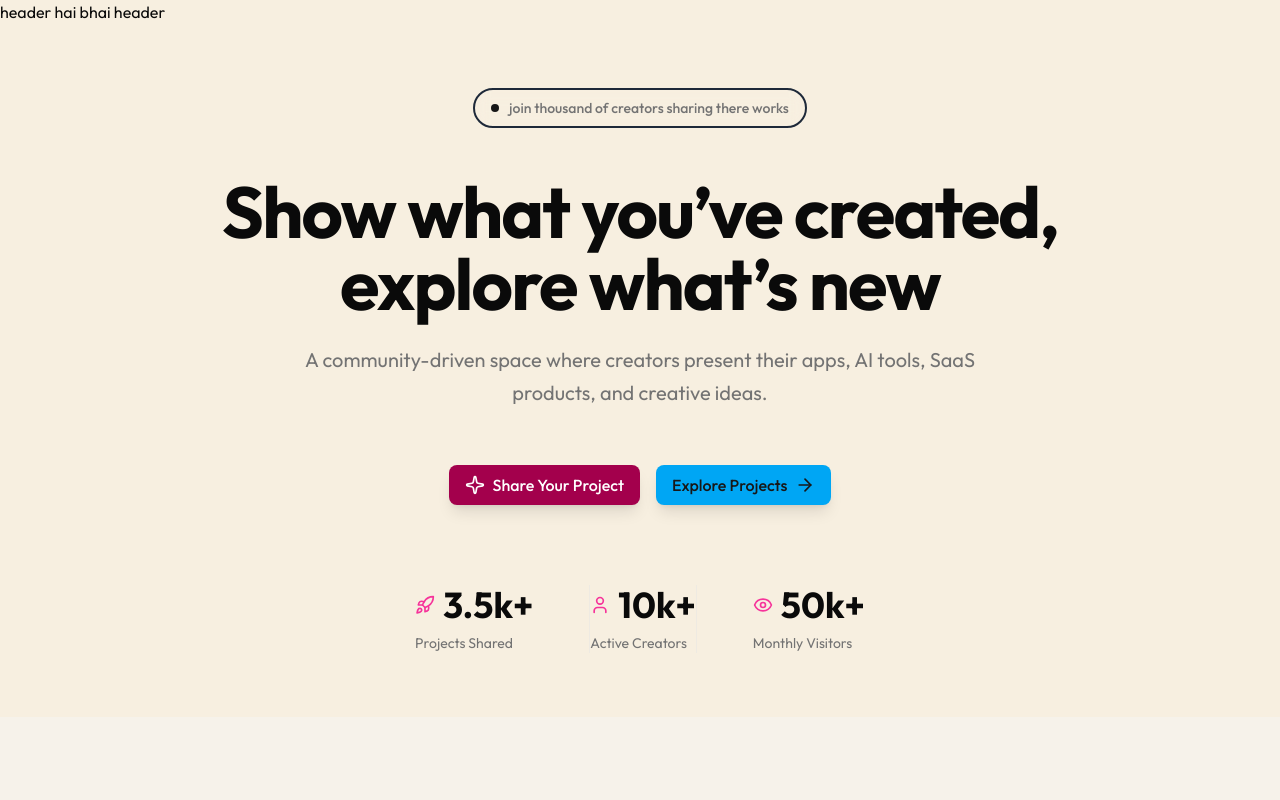
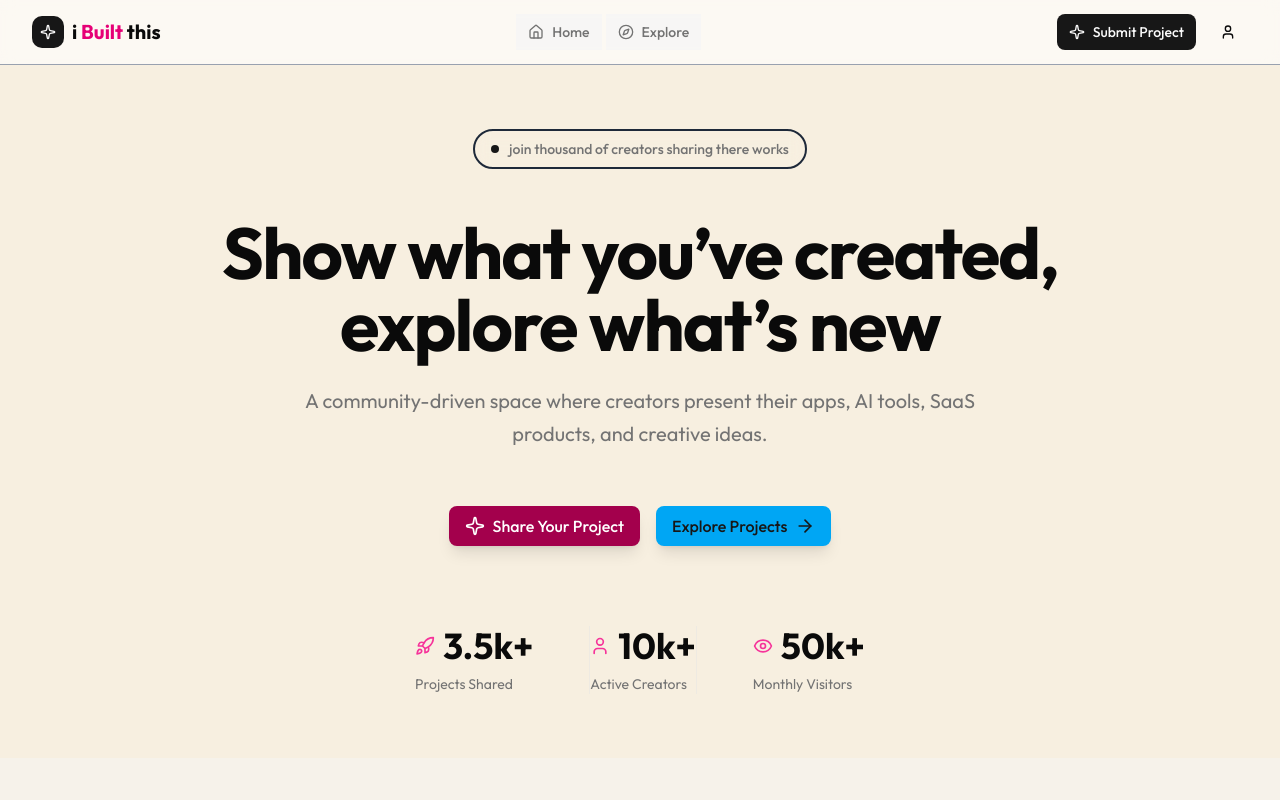
Before and after one commit to testgithubritgu/add-projects-next.js, a Next.js app: page / in a window 1280 px wide. Shown: the top 800 px of the page. Built offline with nearby package versions, Linux system fonts and the light colour scheme.

Commit message:
added Footer And Clerk Dependancy for authenticcation

```diff
--- a/app/layout.js
+++ b/app/layout.js
@@ -2,6 +2,7 @@
 import "./globals.css";
 import { Outfit } from "next/font/google"
 import Header from "@/components/landing-page/common/Header";
+import Footer from "@/components/landing-page/common/Footer";
 
 const outfit = Outfit({
   subsets: ["latin"],
@@ -30,6 +31,7 @@
       >
         <Header/>
         {children}
+        <Footer />
       </body>
     </html>
   );
--- /dev/null
+++ b/components/landing-page/common/Footer.jsx
@@ -0,0 +1,13 @@
+import React from 'react'
+
+const Footer = () => {
+  return (
+    <footer className='py-12 bg-muted/20 '>
+      <div className='wrapper'>
+        All rights reserved
+      </div>
+    </footer>
+  )
+}
+
+export default Footer
--- a/components/landing-page/common/Header.jsx
+++ b/components/landing-page/common/Header.jsx
@@ -1,17 +1,67 @@
-import Link from 'next/link'
-import React from 'react'
-const Logo =() =>{
-    return (
-        <Link >
-        </Link>
-    )
-}
+import { Button } from "@/components/ui/button";
+import { CompassIcon, HomeIcon, SparkleIcon, UserIcon } from "lucide-react";
+import Link from "next/link";
+import React from "react";
+const Logo = () => {
+  return (
+    <Link href={"/"} className="flex items-center gap-2 group ">
+      <div className="size-8 rounded-lg bg-primary flex items-center justify-center">
+        <SparkleIcon className="size-4 text-primary-foreground " />
+      </div>
+      <span className="text-xl font-bold">
+        i <span className="text-pink-600">Built</span> this
+      </span>
+    </Link>
+  );
+};
 const Header = () => {
+  const isSignIn = false;
   return (
-    <div>
-      header hai bhai header
-    </div>
-  )
-}
+    <header className="sticky  top-0 z-50 border-b border-b-gray-400 bg-background/50 backdrop-blur supports-backdrop-filter:bg-background/60">
+      <div className="wrapper px-12">
+        <div className="flex items-center justify-between h-16">
+          <Logo />
+          <nav className="flex items-center gap-1">
+            <Link
+              href={"/"}
+              className="flex items-center gap-2 px-3 py-2 text-sm font-medium text-muted-foreground hover:text-foreground transition-colors bg-muted/70"
+            >
+              <HomeIcon className="size-4" />
+              <span>Home</span>
+            </Link>
+            <Link
+              href={"/"}
+              className="flex items-center gap-2 px-3 py-2 text-sm font-medium text-muted-foreground hover:text-foreground transition-colors bg-muted/70"
+            >
+              <CompassIcon className="size-4" />
+              <span>Explore</span>
+            </Link>
+          </nav>
+          <div className="flex items-center gap-3">
+            {!isSignIn ? (
+                <>
+              <Button asChild>
+                <Link href={"/submit"}>
+                  <SparkleIcon className="size-4" />
+                  Submit Project
+                </Link>
+              </Button>
+              {/* clerk user  */}
+              <Button variant="ghost">
+                    <UserIcon />
+              </Button>
+                </>
+            ) : (
+              <>
+                <Button variant="ghost">Sign In</Button>
+                <Button>Sigh Up</Button>
+              </>
+            )}
+          </div>
+        </div>
+      </div>
+    </header>
+  );
+};
 
-export default Header
+export default Header;
--- a/package.json
+++ b/package.json
@@ -9,6 +9,7 @@
     "lint": "eslint"
   },
   "dependencies": {
+    "@clerk/nextjs": "^6.36.5",
     "@radix-ui/react-slot": "^1.2.4",
     "class-variance-authority": "^0.7.1",
     "clsx": "^2.1.1",
```
Also changed, not shown: 1 other file (tests, documents, lock files or other folders).
